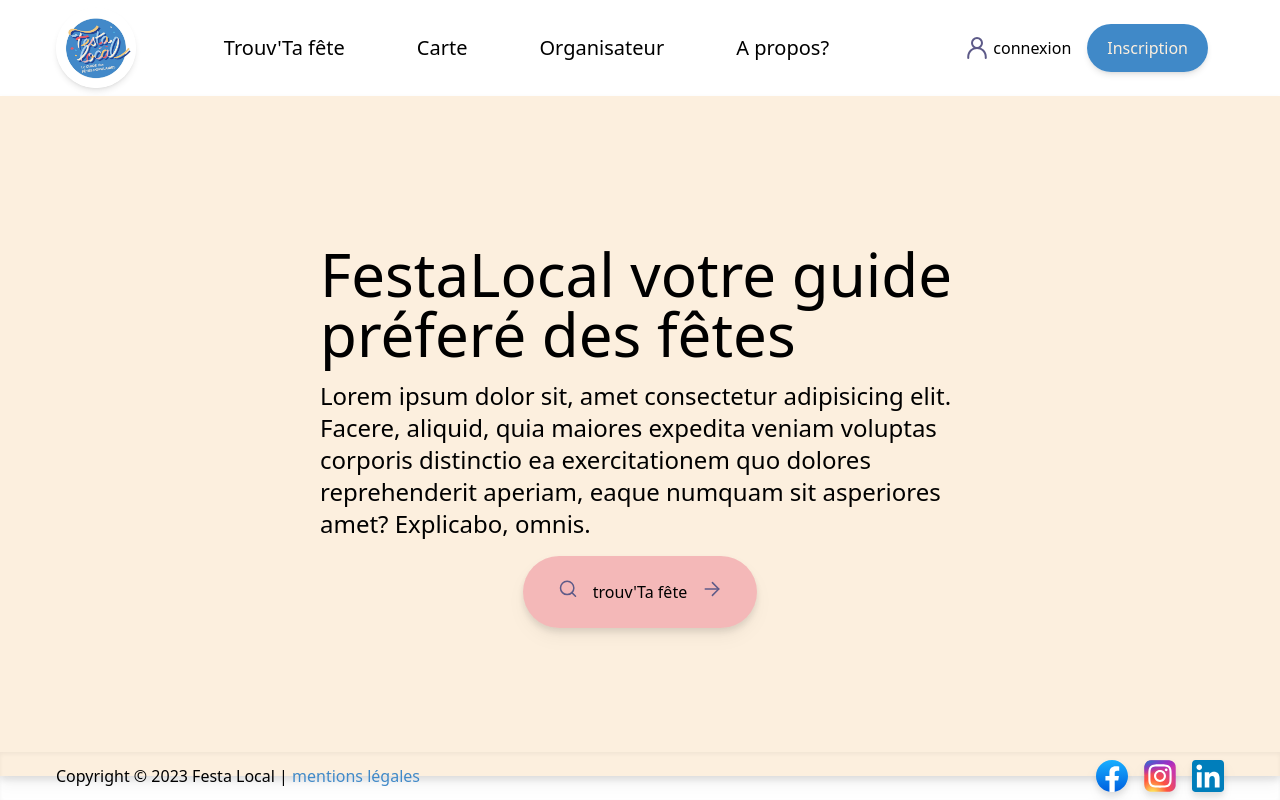
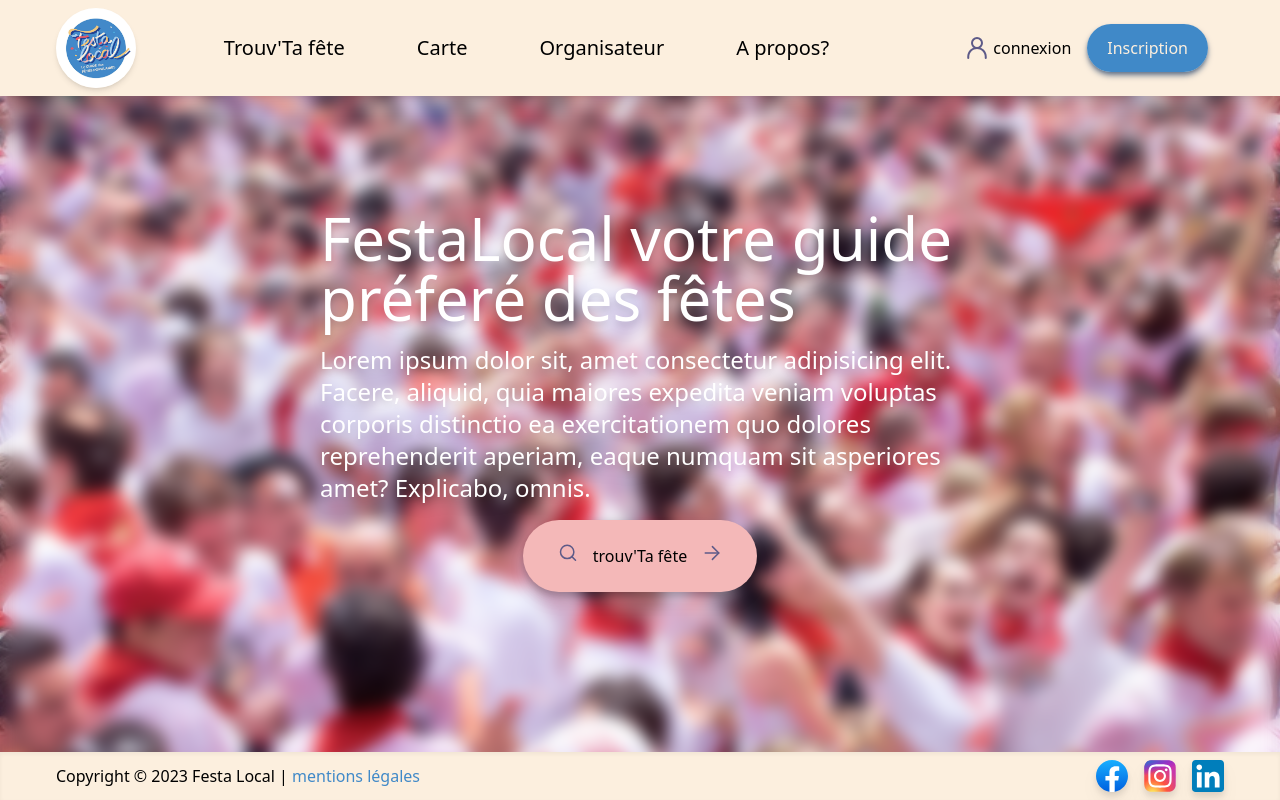
Before and after one commit to festalocal/Website, a React (Vite) app: page / in a window 1280 px wide. Built offline with nearby package versions, Linux system fonts and the light colour scheme.

Commit message:
Fixed Hero banner layering et Fix color palette - Test de la hero banner avec une image de fond arbitraire

```diff
--- a/src/components/Footer.tsx
+++ b/src/components/Footer.tsx
@@ -24,7 +24,7 @@ interface Props {
 function Footer({ fb_link, insta_link, lkd_link }: Props) {
   return (
     <>
-      <footer className="z-100 absolute bottom-0 left-0 flex flex-row px-14 py-2 w-full shadow-inner justify-between items-center">
+      <footer className="z-20 absolute bottom-0 left-0 flex flex-row px-14 py-2 w-full shadow-inner justify-between items-center bg-festa-beige">
         {/* Copyright and legal notice container */}
         <div>
           <p className="font-light">
--- a/src/components/HeroBanner.tsx
+++ b/src/components/HeroBanner.tsx
@@ -1,8 +1,9 @@
 function HeroBanner() {
   return (
     <>
-      <div className="w-full bg-festa-beige drop-shadow-lg">
-        <div className="max-w-lg xl:max-w-2xl px-4 mx-auto flex flex-col justify-center align-center min-h-[85vh] mt-24 items-center gap-4">
+      <div className="bg-cover bg-hero-image bg-center w-full h-screen fixed"></div>
+      <div className="w-full drop-shadow-lg z-10 backdrop-blur text-white">
+        <div className="max-w-lg xl:max-w-2xl px-4 mx-auto flex flex-col justify-center align-center h-screen items-center gap-4">
           <div>
             <h1 className="font-medium text-4xl lg:text-5xl xl:text-6xl">
               FestaLocal votre guide préferé des fêtes
--- a/src/components/Navbar.tsx
+++ b/src/components/Navbar.tsx
@@ -7,7 +7,7 @@
 function Navbar() {
   return (
     <>
-      <nav className="bg-white flex flex-row justify-between fixed shadow-lg w-full top-0 left-0 px-14 py-2">
+      <nav className="flex flex-row justify-between fixed shadow-lg w-full top-0 left-0 px-14 py-2 z-20 bg-festa-beige">
         {/* Clickable logo container */}
         <div className="rounded-full">
           <a href="#" className="flex items-center">
--- a/tailwind.config.js
+++ b/tailwind.config.js
@@ -5,7 +5,14 @@ export default {
     "./src/**/*.{js,ts,jsx,tsx}",
   ],
   theme: {
-    // Festa Local color palette
+    fontFamily: {
+
+    },
+    extend: {
+      backgroundImage: {
+        'hero-image': "url(/public/feria_background.jpg)",
+      },
+      // Festa Local color palette
     colors: {
       "festa-yellow": "#F2C87D",
       "festa-beige": "#FCEFDE",
@@ -15,10 +22,7 @@ export default {
       "festa-red": "#EA5866",
       "festa-pink": "#F4B8B8",
     },
-    fontFamily: {
-
     },
-    extend: {},
   },
   plugins: [],
 }
```
Also changed, not shown: public/feria_background.jpg (added).
